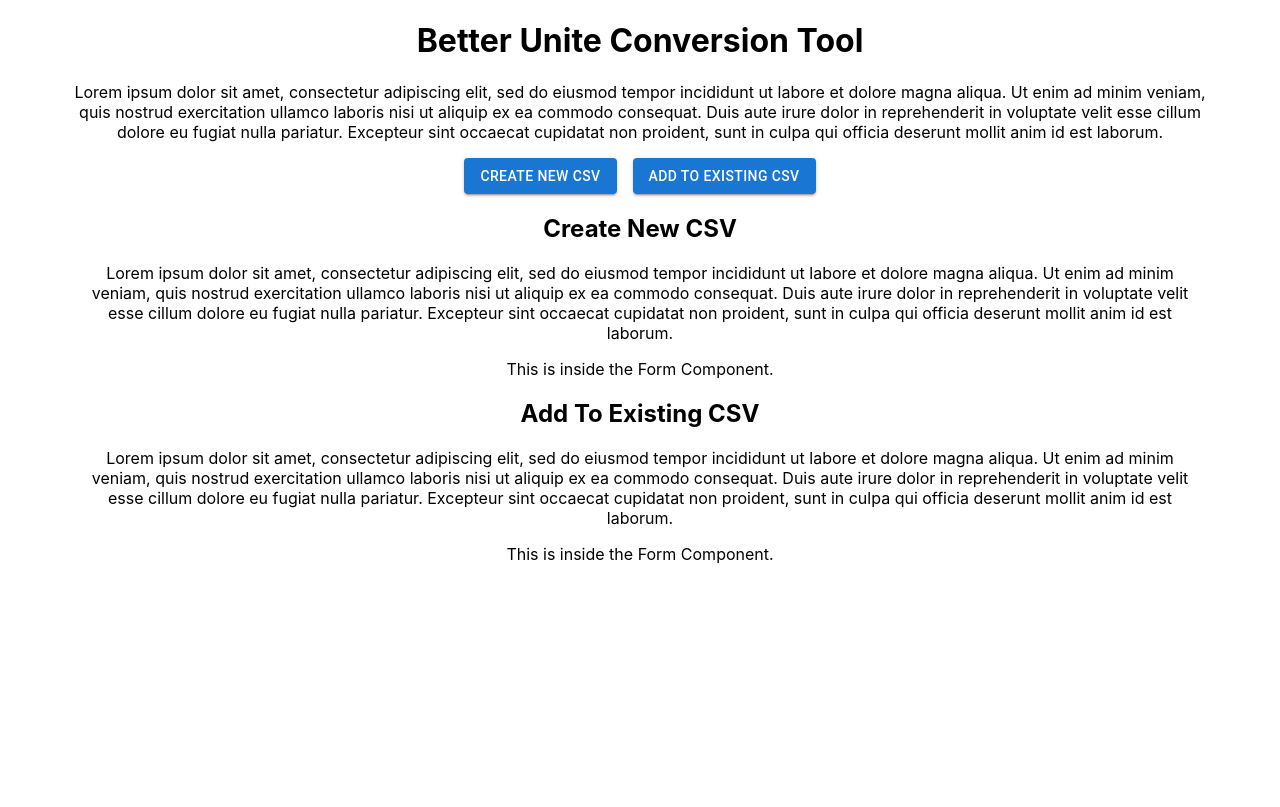
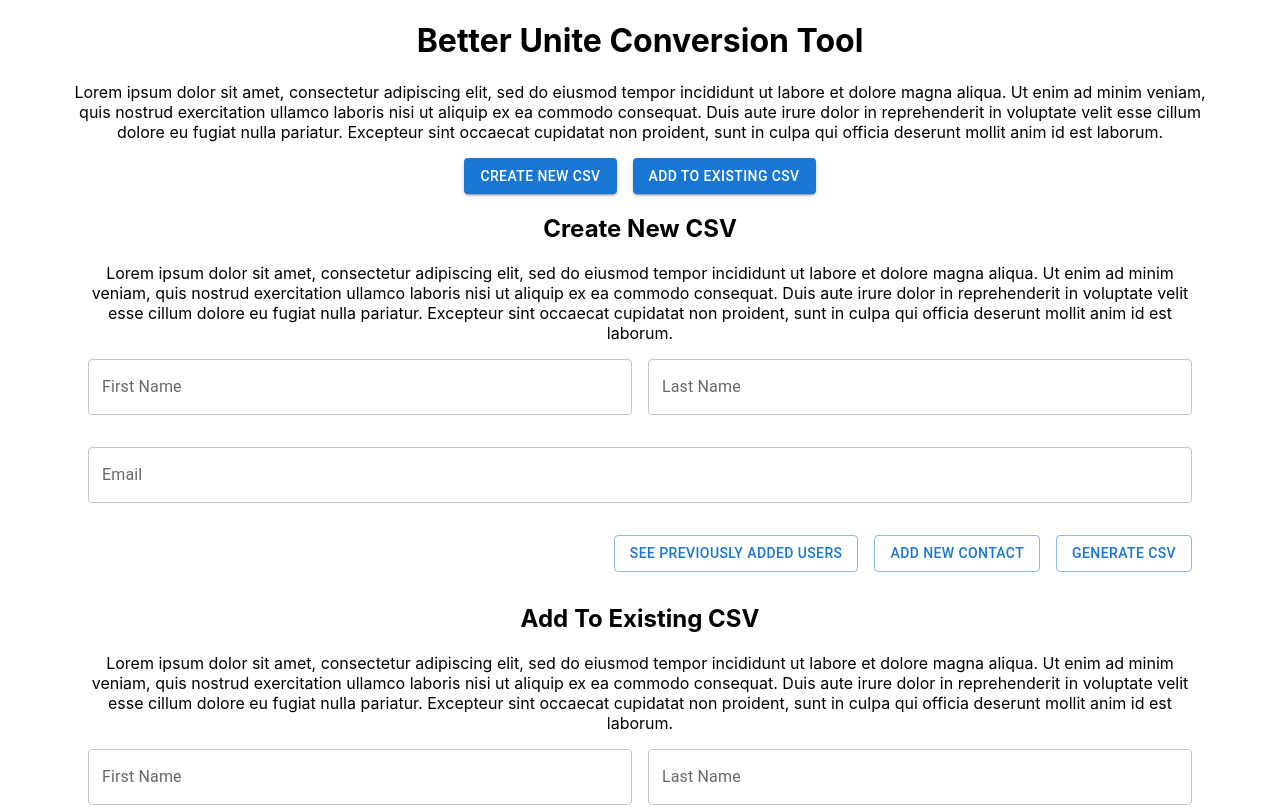
Before and after one commit to pawansomavarpu/SeniorAccess-Tool, a React (Create React App) app in the folder senior-access-tool/: page / in a window 1280 px wide. Shown: the top 807 px of the page. Built offline with nearby package versions, Linux system fonts and the light colour scheme.

Commit message:
started form & modal view

```diff
--- a/senior-access-tool/package.json
+++ b/senior-access-tool/package.json
@@ -11,7 +11,6 @@
     "@testing-library/user-event": "^13.5.0",
     "react": "^18.2.0",
     "react-dom": "^18.2.0",
-    "react-scripts": "5.0.1",
     "web-vitals": "^2.1.4"
   },
   "scripts": {
@@ -39,6 +38,7 @@
     ]
   },
   "devDependencies": {
+    "react-scripts": "^5.0.1",
     "tailwindcss": "^3.4.3"
   }
 }
--- a/senior-access-tool/src/components/Form.js
+++ b/senior-access-tool/src/components/Form.js
@@ -1,8 +1,62 @@
 import React from 'react'
+import { TextField, Button, Stack, Modal } from '@mui/material';
 
 const Form = () => {
+  const [firstName, setFirstName] = React.useState('')
+  const [lastName, setLastName] = React.useState('')
+  const [email, setEmail] = React.useState('')
+
+  function generateCSV(event) {
+    // add code to generate csv
+    console.log("in generateCSV")
+  }
+
+  function storeCurrentUser(event) {
+    // add code to save info of user just added
+    console.log("in storeCurrentUser")
+  }
+
+  function getModal(event) {
+    console.log("in getModal")
+    /*
+    return (
+      <Modal/>
+    )
+    */
+  }
+
   return (
-    <div><p>This is inside the Form Component.</p></div>
+    <React.Fragment>
+      <Stack spacing={2} direction="row" sx={{ marginBottom: 4 }}>
+        <TextField
+          type="text"
+          label="First Name"
+          onChange={e => setFirstName(e.target.value)}
+          value={firstName}
+          fullWidth
+        />
+        <TextField
+          type="text"
+          label="Last Name"
+          onChange={e => setLastName(e.target.value)}
+          value={lastName}
+          fullWidth
+        />
+      </Stack>
+      <TextField
+        type="email"
+        label="Email"
+        onChange={e => setEmail(e.target.value)}
+        value={email}
+        fullWidth
+        sx={{ mb: 4 }}
+      />
+      <Stack spacing={2} direction="row" sx={{ marginBottom: 4 }} justifyContent="flex-end">
+        <Button variant="outlined" onClick={getModal}>See Previously Added Users</Button>
+        <Button variant="outlined" onClick={storeCurrentUser}>Add New Contact</Button>
+        <Button variant="outlined" onClick={generateCSV}>Generate CSV</Button>
+      </Stack>
+    </React.Fragment>
   )
 }
 
```
Also changed, not shown: 1 other file (tests, documents, lock files or other folders).
